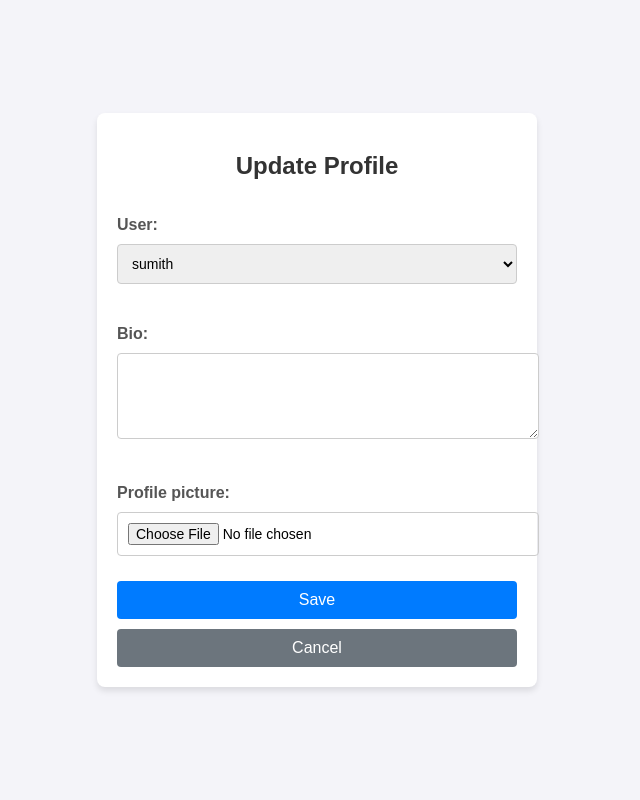
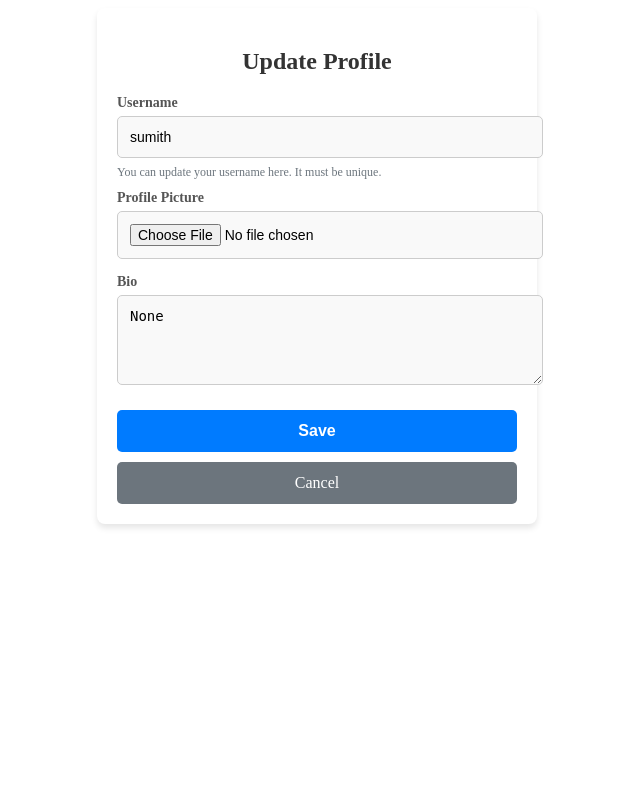
Before and after one commit to Sumith-2004/artigoforum, a Django app: page /profile/update/ in a window 1280 px wide. Shown: the whole page, without its empty margins (323-963 px from the left). Run offline with Django 5.2, Linux system fonts and the light colour scheme; a user stored in the database is signed in; data comes from the database, SQL or seed files in the repository; both versions use the stored data as it was after the commit.

Commit message:
Changes made in views, models, forms, temolates

```diff
--- a/forum/admin.py
+++ b/forum/admin.py
@@ -6,3 +6,4 @@ admin.site.register(Catogories)
 admin.site.register(Tags)
 admin.site.register(Artwork)
 admin.site.register(Comment)
+admin.site.register(UserProfile)
--- a/forum/forms.py
+++ b/forum/forms.py
@@ -20,9 +20,34 @@ class CommentForm(forms.ModelForm):
         }
 
 class UserProfileForm(forms.ModelForm):
+    username = forms.CharField(
+        max_length=150,
+        required=True,
+        help_text="You can update your username here. It must be unique."
+    )
+
     class Meta:
         model = UserProfile
-        fields = '__all__'
-        widgets = {
-            'bio' : forms.Textarea(attrs={'rows':4})
-        }
+        fields = ['username', 'profile_picture', 'bio']  # Replace 'user' with 'username'
+
+    def __init__(self, *args, **kwargs):
+        user = kwargs.pop('user', None)
+        super().__init__(*args, **kwargs)
+        if user:
+            self.fields['username'].initial = user.username  # Pre-fill with current username
+
+    def clean_username(self):
+        username = self.cleaned_data.get('username')
+        if User.objects.filter(username=username).exclude(id=self.instance.user.id).exists():
+            raise forms.ValidationError("This username is already taken. Please choose another one.")
+        return username
+
+    def save(self, commit=True):
+        profile = super().save(commit=False)
+        username = self.cleaned_data.get('username')
+        if profile.user.username != username:
+            profile.user.username = username
+            profile.user.save()
+        if commit:
+            profile.save()
+        return profile
--- a/forum/models.py
+++ b/forum/models.py
@@ -6,8 +6,7 @@ class UserProfile(models.Model):
     user = models.OneToOneField(User, on_delete=models.CASCADE)
     bio = models.TextField(blank=True, null=True)
     profile_picture = models.ImageField(upload_to='profile_pictures/', blank=True, null=True)
-    def __str__(self):
-        return self.user
+
 
 class Tags(models.Model):
     name = models.CharField(max_length=50)
--- a/forum/templates/login.html
+++ b/forum/templates/login.html
@@ -3,6 +3,7 @@
 <head>
     <meta charset="UTF-8">
     <title>Login</title>
+    <link rel="stylesheet" href="{% static 'css/style.css' %}">
 </head>
 <body>
 
@@ -10,7 +11,7 @@
 
 <form method="POST">
     {% csrf_token %}
-    {{ form.as_p }}  <!-- Render the form fields -->
+    {{ form.as_p }}
     <button type="submit">Login</button>
 </form>
 
--- a/forum/templates/signup.html
+++ b/forum/templates/signup.html
@@ -3,6 +3,7 @@
 <head>
     <meta charset="UTF-8">
     <title>Signup</title>
+    <link rel="stylesheet" href="{% static 'css/style.css' %}">
 </head>
 <body>
 
@@ -10,8 +11,7 @@
 
 <form method="POST">
     {% csrf_token %}
-    {{ form.as_p }}  <!-- Render the form fields as paragraphs -->
-
+    {{ form.as_p }}
     <button type="submit">Sign up</button>
 </form>
 
--- a/forum/templates/update_profile.html
+++ b/forum/templates/update_profile.html
@@ -5,30 +5,20 @@
     <meta name="viewport" content="width=device-width, initial-scale=1.0">
     <title>Update Profile</title>
     <style>
-        /* styles.css */
-
-    body {
-        font-family: Arial, sans-serif;
-        background-color: #f4f4f9;
-        margin: 0;
-        padding: 0;
-        display: flex;
-        justify-content: center;
-        align-items: center;
-        height: 100vh;
-    }
-
+        /* General Form Styling */
         .container {
+            width: 100%;
+            max-width: 400px;
+            margin: 0 auto;
             background-color: #ffffff;
+            padding: 20px;
             border-radius: 8px;
             box-shadow: 0 4px 6px rgba(0, 0, 0, 0.1);
-        width: 400px;
-        padding: 20px;
         }
 
         h2 {
+            text-align: center;
             margin-bottom: 20px;
-        text-align: center;
             color: #333333;
         }
 
@@ -37,69 +27,70 @@
             flex-direction: column;
         }
 
-    form p {
-        margin-bottom: 15px;
-    }
-
         label {
             font-weight: bold;
             margin-bottom: 5px;
-        display: block;
             color: #555555;
-    }
-
-    input, select, textarea {
-        width: 100%;
-        padding: 10px;
-        margin-top: 5px;
-        margin-bottom: 10px;
-        border: 1px solid #cccccc;
-        border-radius: 4px;
             font-size: 14px;
         }
 
-    input:focus, select:focus, textarea:focus {
+        input[type="text"], input[type="file"], textarea {
+            width: 100%;
+            padding: 12px;
+            margin-bottom: 15px;
+            border: 1px solid #cccccc;
+            border-radius: 5px;
+            font-size: 14px;
+            background-color: #f9f9f9;
+            transition: border-color 0.3s, box-shadow 0.3s;
+        }
+
+        input[type="text"]:focus, input[type="file"]:focus, textarea:focus {
             outline: none;
             border-color: #007bff;
             box-shadow: 0 0 5px rgba(0, 123, 255, 0.5);
+            background-color: #ffffff;
+        }
+
+        .form-help {
+            font-size: 12px;
+            color: #6c757d;
+            margin-top: -8px;
+            margin-bottom: 10px;
         }
 
         button {
-        padding: 10px 15px;
+            padding: 12px 20px;
             border: none;
-        border-radius: 4px;
+            border-radius: 5px;
+            font-size: 16px;
+            font-weight: bold;
             cursor: pointer;
-        font-size: 16px;
+            background-color: #007bff;
+            color: #ffffff;
+            transition: background-color 0.3s ease, transform 0.2s;
+            margin-top: 10px;
         }
 
-    .btn-primary {
-        background-color: #007bff;
-        color: white;
-        margin-bottom: 10px;
-    }
-
-    .btn-primary:hover {
+        button:hover {
             background-color: #0056b3;
+            transform: translateY(-2px);
         }
 
         .btn-secondary {
+            text-decoration: none;
+            display: block;
+            text-align: center;
+            padding: 12px 20px;
             background-color: #6c757d;
-        color: white;
-        text-align: center;
-        text-decoration: none;
-        display: inline-block;
-        padding: 10px 15px;
-        border-radius: 4px;
+            color: #ffffff;
+            border-radius: 5px;
+            margin-top: 10px;
         }
 
         .btn-secondary:hover {
             background-color: #5a6268;
         }
-
-    a {
-        text-decoration: none;
-    }
-
     </style>
 </head>
 <body>
@@ -107,9 +98,40 @@
         <h2>Update Profile</h2>
         <form method="post" enctype="multipart/form-data">
             {% csrf_token %}
-            {{ form.as_p }}
-            <button type="submit" class="btn btn-primary">Save</button>
-            <a href="{% url 'profile' user.id %}" class="btn btn-secondary">Cancel</a>
+
+            <!-- Username Field -->
+            <label for="id_username">Username</label>
+            <input
+                type="text"
+                id="id_username"
+                name="username"
+                value="{{ form.username.value }}"
+                required
+                placeholder="Enter your username">
+            {% if form.username.help_text %}
+                <div class="form-help">{{ form.username.help_text }}</div>
+            {% endif %}
+            {% for error in form.username.errors %}
+                <div class="form-error">{{ error }}</div>
+            {% endfor %}
+
+            <!-- Profile Picture Field -->
+            <label for="id_profile_picture">Profile Picture</label>
+            <input type="file" id="id_profile_picture" name="profile_picture">
+            {% for error in form.profile_picture.errors %}
+                <div class="form-error">{{ error }}</div>
+            {% endfor %}
+
+            <!-- Bio Field -->
+            <label for="id_bio">Bio</label>
+            <textarea id="id_bio" name="bio" rows="4" placeholder="Write something about yourself">{{ form.bio.value }}</textarea>
+            {% for error in form.bio.errors %}
+                <div class="form-error">{{ error }}</div>
+            {% endfor %}
+
+            <!-- Submit and Cancel Buttons -->
+            <button type="submit">Save</button>
+            <a href="{% url 'profile' user.id %}" class="btn-secondary">Cancel</a>
         </form>
     </div>
 </body>
--- a/forum/views.py
+++ b/forum/views.py
@@ -39,21 +39,24 @@ def logout_view(request):
     return redirect('login')
 
 @login_required
-def update_profile(request): # To update the User Profile
-    profile, _ =UserProfile.objects.get_or_create(user=request.user)
+def update_profile(request):
+    profile, _ = UserProfile.objects.get_or_create(user=request.user)
     if request.method == 'POST':
-        form = UserProfileForm(request.POST, request.FILES, instance=profile)
+        form = UserProfileForm(request.POST, request.FILES, instance=profile, user=request.user)
         if form.is_valid():
             form.save()
             messages.success(request, 'Profile updated successfully')
             return redirect('profile', request.user.id)
     else:
-        form = UserProfileForm(instance=profile)
+        form = UserProfileForm(instance=profile, user=request.user)
     return render(request, 'update_profile.html', {'form': form})
 
 @login_required
 def profile(request, user_id): # View for user profile
-    profile = get_object_or_404(UserProfile, user_id=user_id)
+    user = get_object_or_404(User, id=user_id)
+    profile = UserProfile.objects.filter(user=user).first()
+    if not profile:
+        profile = UserProfile(user=user)
     return render(request, 'profile.html', {'profile': profile})
 
 
```
Also changed, not shown: forum/static/css/style.css (added, +67 -0 lines), forum/templates/profile.html (+66 -81 lines), db.sqlite3, forum/static/images/images.jpeg (added), media/profile_pictures/IMG_20220704_184940.JPG (added), media/profile_pictures/IMG_20220805_164904-min.jpg (added), media/profile_pictures/IMG_20220805_164904-min_VLnkFiH.jpg (added), media/profile_pictures/IMG_20240820_080011_042.jpg (added), media/profile_pictures/IMG_20240820_080011_042_l1jbcCc.jpg (added), media/profile_pictures/artist_1-fotor-ai-art-effects-20241107151410.jpeg (added), media/profile_pictures/artist_smith.jpg (added), media/profile_pictures/artist_smith_m2R4o9t.jpg (added). Lines whose indentation alone changed are shown as unchanged.
